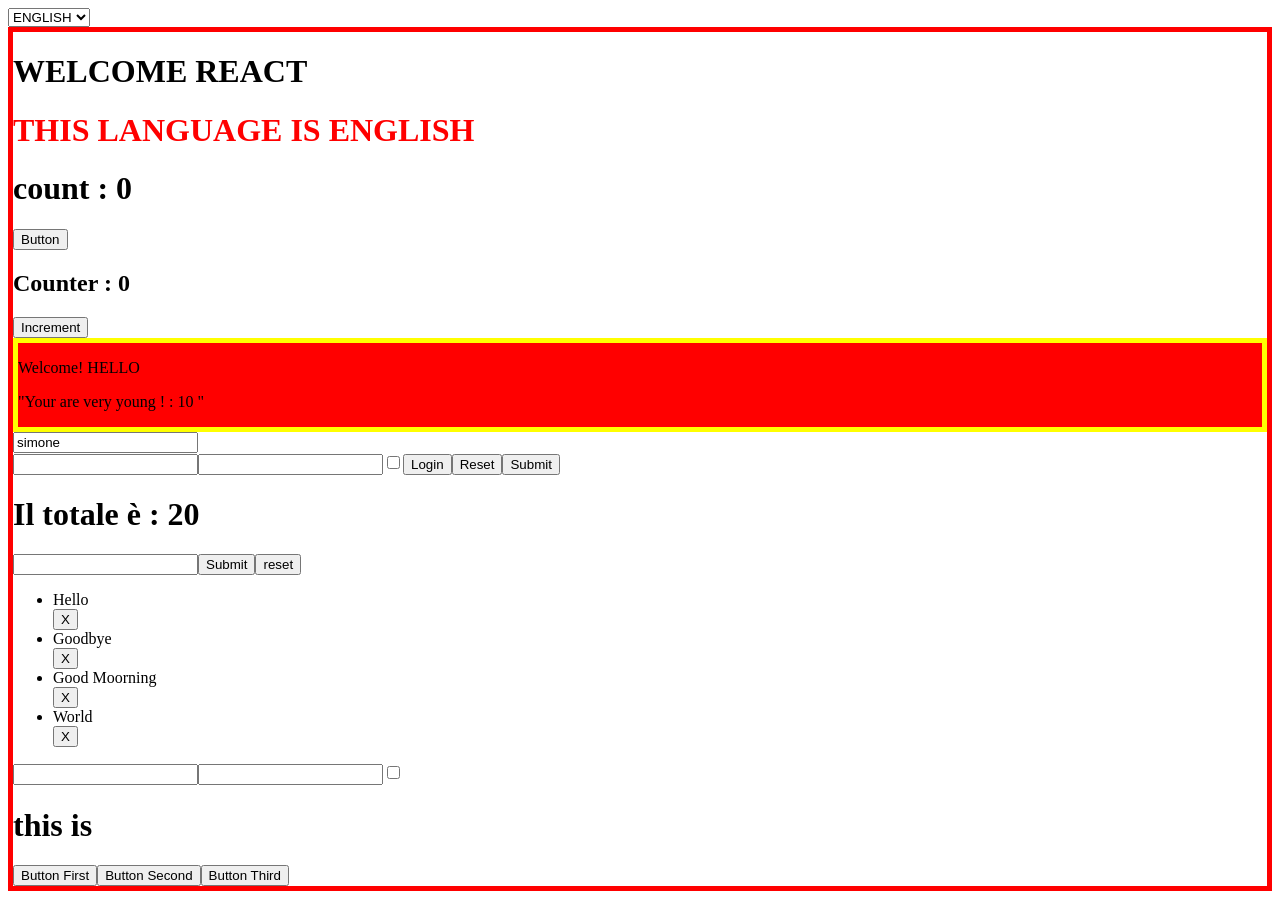
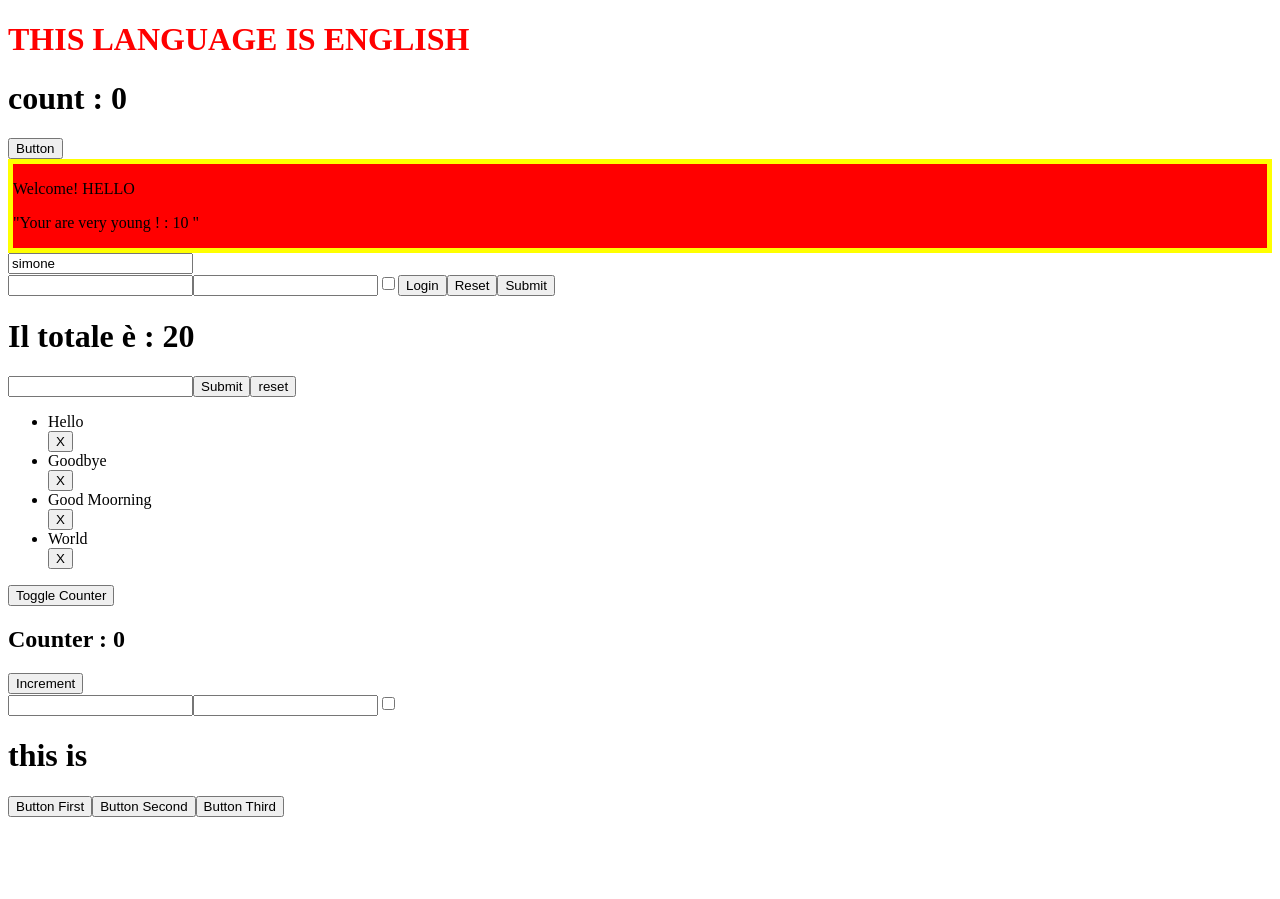
Before and after one commit to Simonedamb/React-exercises, a React (Create React App) app: page / in a window 1280 px wide. After the commit the page ends 825 px from the top, so only its background shows below. Built offline with nearby package versions, Linux system fonts and the light colour scheme.

Commit message:
useEffect-02

```diff
--- a/src/App.js
+++ b/src/App.js
@@ -1,4 +1,4 @@
-import React from "react";
+import React, { useState } from "react";
 import ClickCounter from "./ClickCounter";
 import { ClickTracker } from "./ClickTracker";
 import { InteractiveWelcome } from "./InteractiveWelcome";
@@ -6,37 +6,20 @@ import { Login } from "./Login";
 import { TodoList } from "./TodoList";
 import { UcontrolledLogin } from "./UncontrolledLogin";
 import Counter from "./Counter";
-import { Container } from "./Container";
-import { DisplayLanguage } from "./DisplayLanguage";
 import { Language } from "./Language";
 import Sum from "./Sum";
 
-export class App extends React.Component {
-  state = {
-    language: "en",
-  };
+export function App() {
+  const [showCounter, setShowCounter] = useState(true);
 
-  handleLanguageChange = (event) => {
-    this.setState({
-      language: event.target.value,
-    });
-  };
+  function handleToggleCounter() {
+    setShowCounter((s) => !s);
+  }
 
-  render() {
   return (
     <>
-        <select
-          value={this.state.language}
-          onChange={this.handleLanguageChange}
-        >
-          <option value="en">ENGLISH</option>
-          <option value="it">ITALIANO</option>
-        </select>
-        <Container title={"WELCOME REACT"}>
-          <DisplayLanguage.Provider value={this.state.language}>
       <Language />
       <ClickCounter />
-            <Counter />
       <InteractiveWelcome />
       <UcontrolledLogin />
       <Sum />
@@ -63,11 +46,10 @@ export class App extends React.Component {
           );
         }}
       />
+      <button onClick={handleToggleCounter}>Toggle Counter</button>
+      {showCounter && <Counter />}
       <Login />
       <ClickTracker />
-          </DisplayLanguage.Provider>
-        </Container>
     </>
   );
 }
-}
```
Lines whose indentation alone changed are shown as unchanged.
